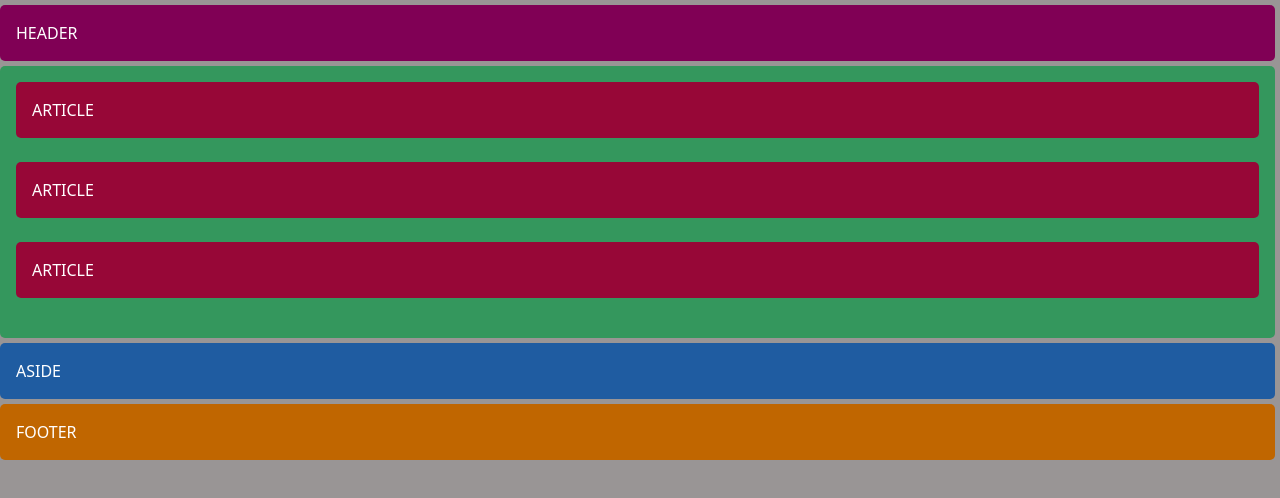
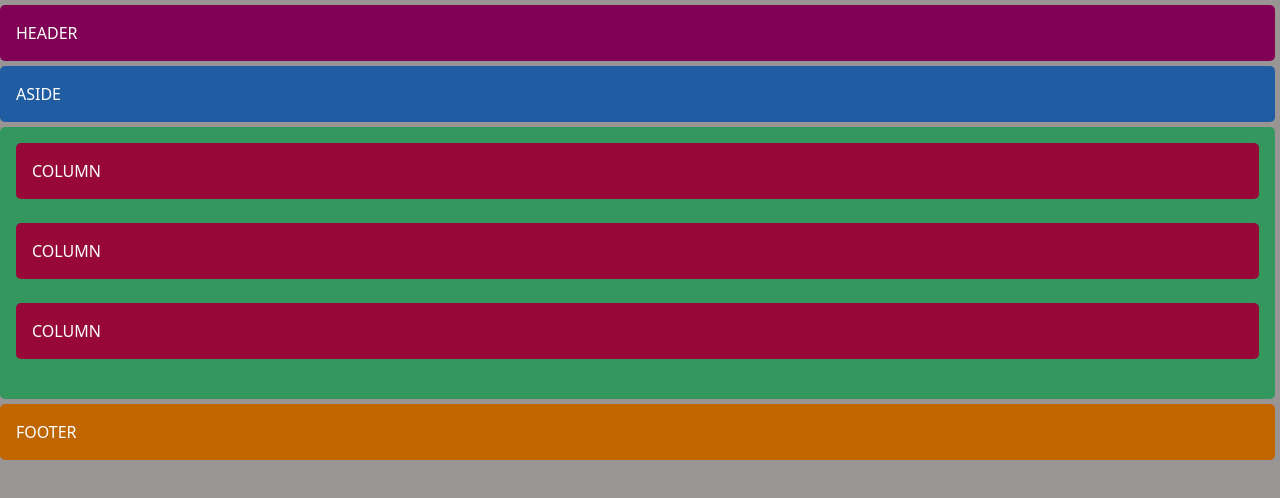
Before and after one commit to KaleeHoward/flexbox-wireframe-practice, a plain HTML site: page index.html in a window 1280 px wide. Drawn offline with Linux system fonts and the light colour scheme.

Commit message:
test commit

```diff
--- a/css/style.css
+++ b/css/style.css
@@ -1,6 +1,7 @@
 body {
     background-color: rgb(153, 149, 149);
     color: white;
+    min-height: 100vh;
 }
 
 header {
--- a/index.html
+++ b/index.html
@@ -9,12 +9,12 @@
 </head>
 <body>
    <header>HEADER</header>
+    <aside>ASIDE</aside>
    <div>
-    <article>ARTICLE</article><br>
-    <article>ARTICLE</article><br>
-    <article>ARTICLE</article><br>
+    <article>COLUMN</article><br>
+    <article>COLUMN</article><br>
+    <article>COLUMN</article><br>
    </div>
-   <aside>ASIDE</aside>
    <footer>FOOTER</footer>
 </body>
 </html>
```
Also changed, not shown: desktop-wireframe.png (added).
